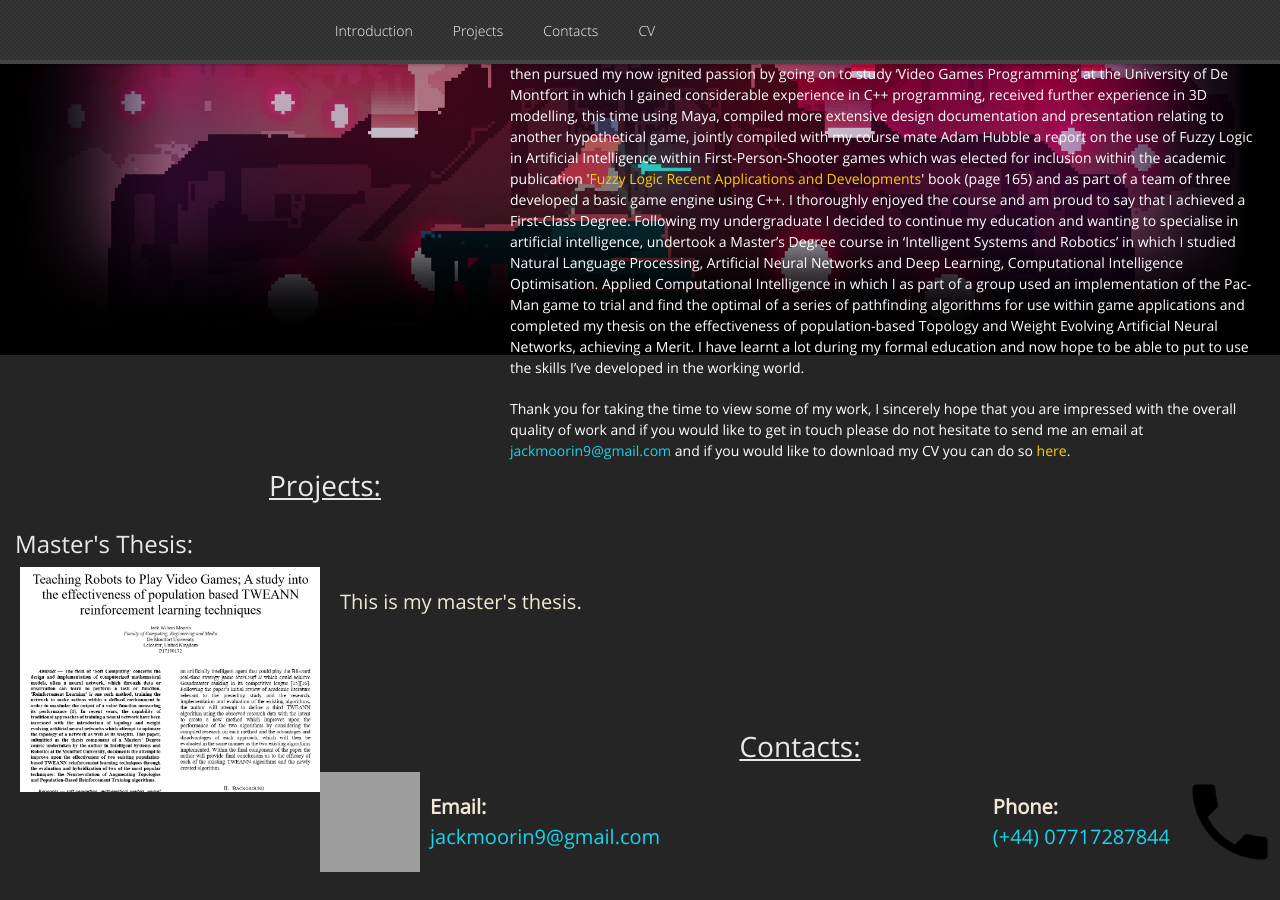
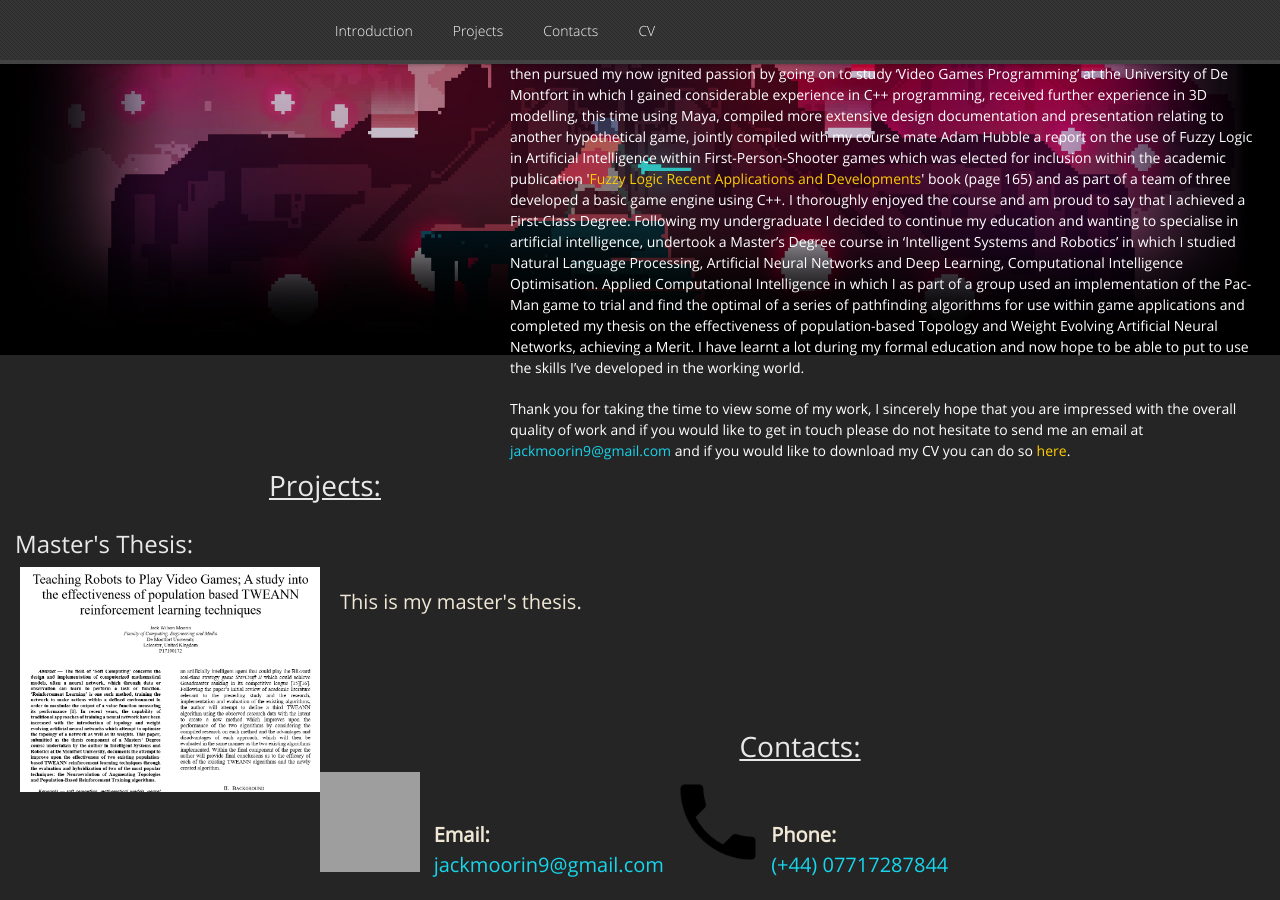
Before and after one commit to GamesProgrammingGrad2021/GamesProgrammingGrad2021.github.io, a Jekyll site: the page built from index.md, in a window 1280 px wide and 900 px high, scrolled down 752 px. Built offline with Jekyll 4.4.1, drawn with Linux system fonts in a browser that asks for light colours; nearby versions of some CDN libraries; our own code applies the rules of GitHub Pages for plain Markdown files; before the commit the page ends 1624 px from its top, so only the background shows below that; grey boxes are pictures that could not be loaded.

Commit message:
Update default.html

```diff
--- a/_layouts/default.html
+++ b/_layouts/default.html
@@ -133,11 +133,16 @@
 	<!-- Contact -->
 	<div id="contacts">
 		<div class="contact">
+			<!-- Heading -->
 			<h1 style="float: none; padding-top:10px; text-align: center; align: center"><u>Contacts:</u></h1>
-			<img src="Email_Icon.png" alt="Email_Icon" width="100" height="100" style="float: left; padding-left: 30;%">
-			<p style="float: left; font-size: 20px; padding-left: 10px; padding-top: 20px;"><b>Email:</b><br><span style="color: #17d5eb;">jackmoorin9@gmail.com</span></p>
-			<img src="Phone_Icon.png" alt="Phone_Icon" width="100" height="100" style="float: right; padding-right: 30;%">
-			<p style="float: right; font-size: 20px; padding-right: 10px; padding-top: 20px;"><b>Phone:</b><br><span style="color: #17d5eb;">(+44) 07717287844</span></p>
+
+			<!-- Email -->
+			<img src="Email_Icon.png" alt="Email_Icon" width="100" height="100" style="padding-left: 30;%">
+			<span style="display: inline-block; font-size: 20px; padding-left: 10px; padding-top: 20px;"><b>Email:</b><br><span style="color: #17d5eb;">jackmoorin9@gmail.com</span></span>
+
+			<!-- Phone -->
+			<img src="Phone_Icon.png" alt="Phone_Icon" width="100" height="100" style="padding-right: 30;%">
+			<span style="display: inline-block; font-size: 20px; padding-right: 10px; padding-top: 20px;"><b>Phone:</b><br><span style="color: #17d5eb;">(+44) 07717287844</span></span>
 		</div>
 	</div>
   </body>
```
